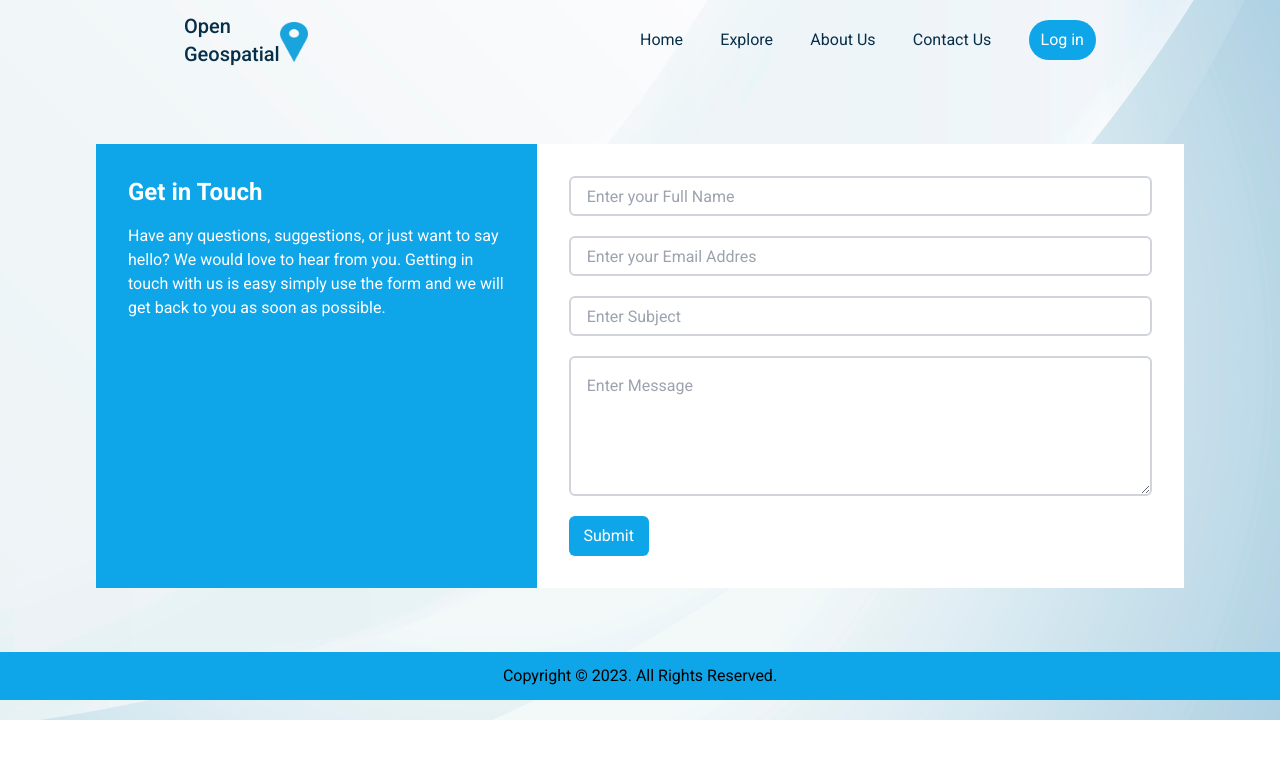
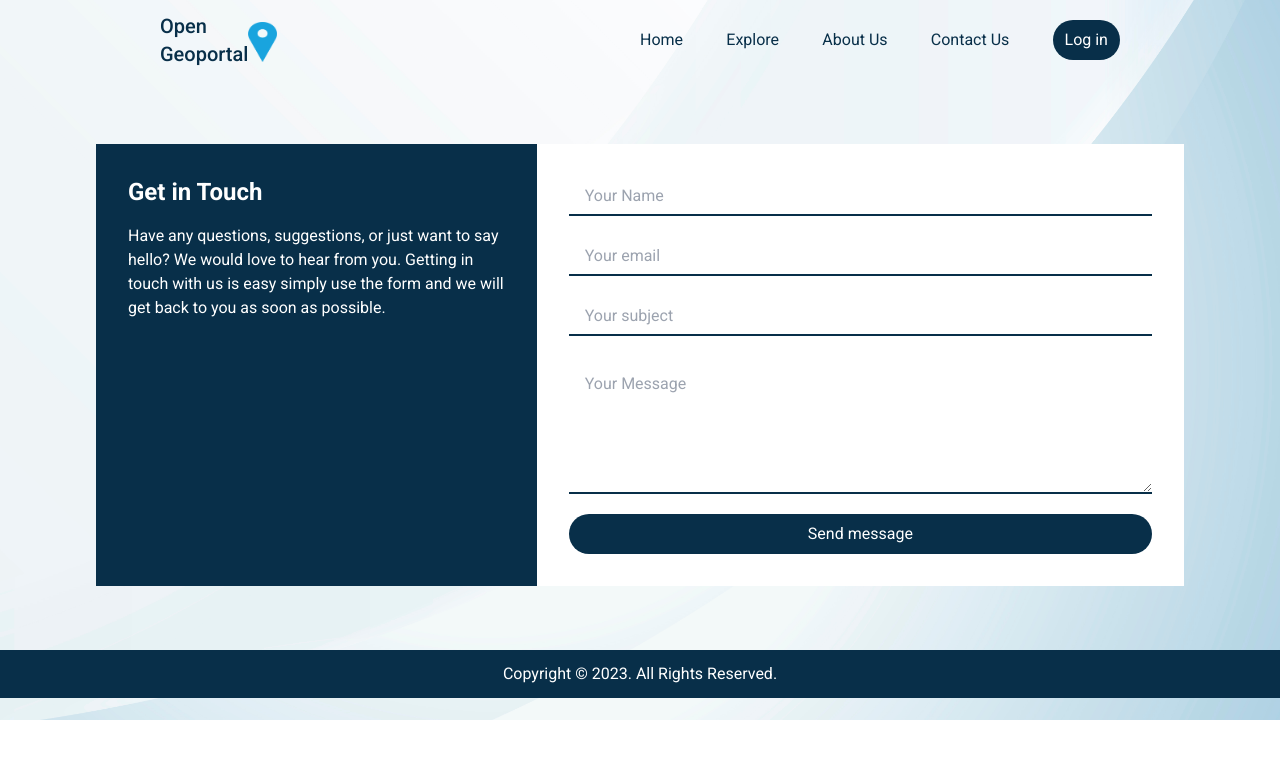
Before and after one commit to Kimberley-saka/geo_portal, a React (Vite) app: page /contact in a window 1280 px wide. Shown: the top 758 px of the page. Built offline with nearby package versions, Linux system fonts and the light colour scheme.

Commit message:
Update styles in footer and navbar components

```diff
--- a/src/navigation/footer.jsx
+++ b/src/navigation/footer.jsx
@@ -1,6 +1,6 @@
 export default function div() {
   return(
-        <div className="flex justify-center items-center mt-5 bg-sky-500 h-12 w-full md:mt-0" >
+        <div className="flex justify-center items-center mt-5 text-white bg-sky-950 h-12 w-full md:mt-0" >
           <div className="flex flex-col">
           <p> Copyright &copy; 2023. All Rights Reserved.</p>
           </div>
--- a/src/navigation/navbar.jsx
+++ b/src/navigation/navbar.jsx
@@ -7,11 +7,11 @@ export default function NavBar() {
 
   return (
     <div>
-      <nav className="flex flex-row justify-between items-center mx-6 h-20
+      <nav className="flex flex-row justify-between items-center px-6 h-20
       text-sky-950 md:px-40 ">
         <div className=" flex items-center h-full">
         <Link to="/" className="font-medium text-xl">
-         Open <span className="block"> Geospatial</span>
+         Open <span className="block"> Geoportal</span>
         </Link>
          <div className="flex h-11 pt-1">
            <img src="/icons/location_icon.png" alt="location pin"/>
@@ -26,7 +26,7 @@ export default function NavBar() {
         <Link to="/about" className="hover:text-gray-400">About Us</Link>
         <Link to="/contact" className="hover:text-gray-400">Contact Us</Link>
         <Link to="/authentication" className=" flex justify-center items-center rounded-full
-        bg-sky-500 px-3 h-10 text-white hover:bg-sky-300 transition-colors">
+        bg-sky-950 px-3 h-10 text-white hover:bg-sky-300 transition-colors">
           {user? `Hi ${user.firstName}`: 'Log in'}
         </Link>
 
--- a/src/pages/about.jsx
+++ b/src/pages/about.jsx
@@ -1,5 +1,36 @@
 export default function AboutPage() {
-    return(<>
-        About
-    </>)
+  return(
+  <div className="flex flex-col pt-10 px-6 text-sky-950 md:pt-14 md:px-40">
+      <div className="text-5xl font-bold w-5/6">
+        <p>About</p>
+        <div className="flex space-x-2 items-center">
+        <p> Us </p> <p className="w-20 border-b-4 border-sky-950"></p>
+        </div>
+
+      </div>
+
+
+
+    <div className="flex items-start pt-4 flex-col text-lg">
+      <p>
+      Open Geospatial is a platform that aims to provide a platform for
+      users to explore the world through the lens of geospatial data.
+      At the heart of our platform is a passion for fostering collaboration
+      among enthusiasts, professionals, and organizations alike.
+      Open Geospatial provides a user-friendly space to explore, contribute,
+      and discover the power of location-based knowledge.
+      </p>
+
+      <p className="pt-3 pb-20">
+      Our platform is built on the principles of open source and open data.
+      Our commitment lies in creating a community-driven experience, where
+      diverse datasets converge to inspire innovation across various domains.
+      Join us in charting the course for a spatially informed future, where every
+      shared map contributes to a richer understanding of the world we navigate together.
+      </p>
+
+    </div>
+
+  </div>
+  )
   }
--- a/src/pages/contact.jsx
+++ b/src/pages/contact.jsx
@@ -18,7 +18,7 @@ export default function ContactUsPage() {
     return(
       <div className="flex flex-col justify-center px-8 md:px-24 md:my-16 md:flex-row">
 
-        <div className="flex flex-col gap-4 px-8 pt-8 w-full text-white bg-sky-500 md:w-2/3">
+        <div className="flex flex-col gap-4 px-8 pt-8 w-full text-white bg-sky-950 md:w-2/3">
           <div className="flex flex-col gap-4">
             <p className="text-2xl font-extrabold">
               Get in Touch</p>
@@ -36,24 +36,24 @@ export default function ContactUsPage() {
 
         <div className="px-8 mb-3 py-8 w-full bg-white md:mb-0">
           <form className="flex gap-5 flex-col ">
-            <input className="h-10 pl-4 outline-none border-2 border-gray-300 rounded-md"
-            type="text" placeholder="Enter your Full Name" />
+            <input className="h-10 pl-4 outline-none border-b-2 border-sky-950"
+            type="text" placeholder="Your Name" />
 
-            <input className="h-10 pl-4 outline-none border-2 border-gray-300 rounded-md"
-            type="email" placeholder="Enter your Email Addres"
+            <input className="h-10 pl-4 outline-none border-b-2 border-sky-950"
+            type="email" placeholder="Your email"
             onChange={(email) => validateEmail(email)}/>
 
-            <input className="h-10 pl-4 outline-none border-2 border-gray-300 rounded-md"
-            type="text" placeholder="Enter Subject"
+            <input className="h-10 pl-4 outline-none border-b-2 border-sky-950"
+            type="text" placeholder="Your subject"
             />
 
             <textarea name="messageContent" rows={5} cols={60}
-            defaultValue="Enter Message" className="pl-4 pt-4 outline-none border-2
-            border-gray-300 text-gray-400 rounded-md"/>
+            defaultValue="Your Message" className="pl-4 pt-4 outline-none border-b-2
+            border-sky-950 text-gray-400"/>
 
 
-            <button type="submit"className="bg-sky-500 w-20 h-10 text-white rounded-md"
-            >Submit</button>
+            <button type="submit"className="bg-sky-950 h-10 text-white rounded-full"
+            >Send message</button>
           </form>
         </div>
       </div>
```
